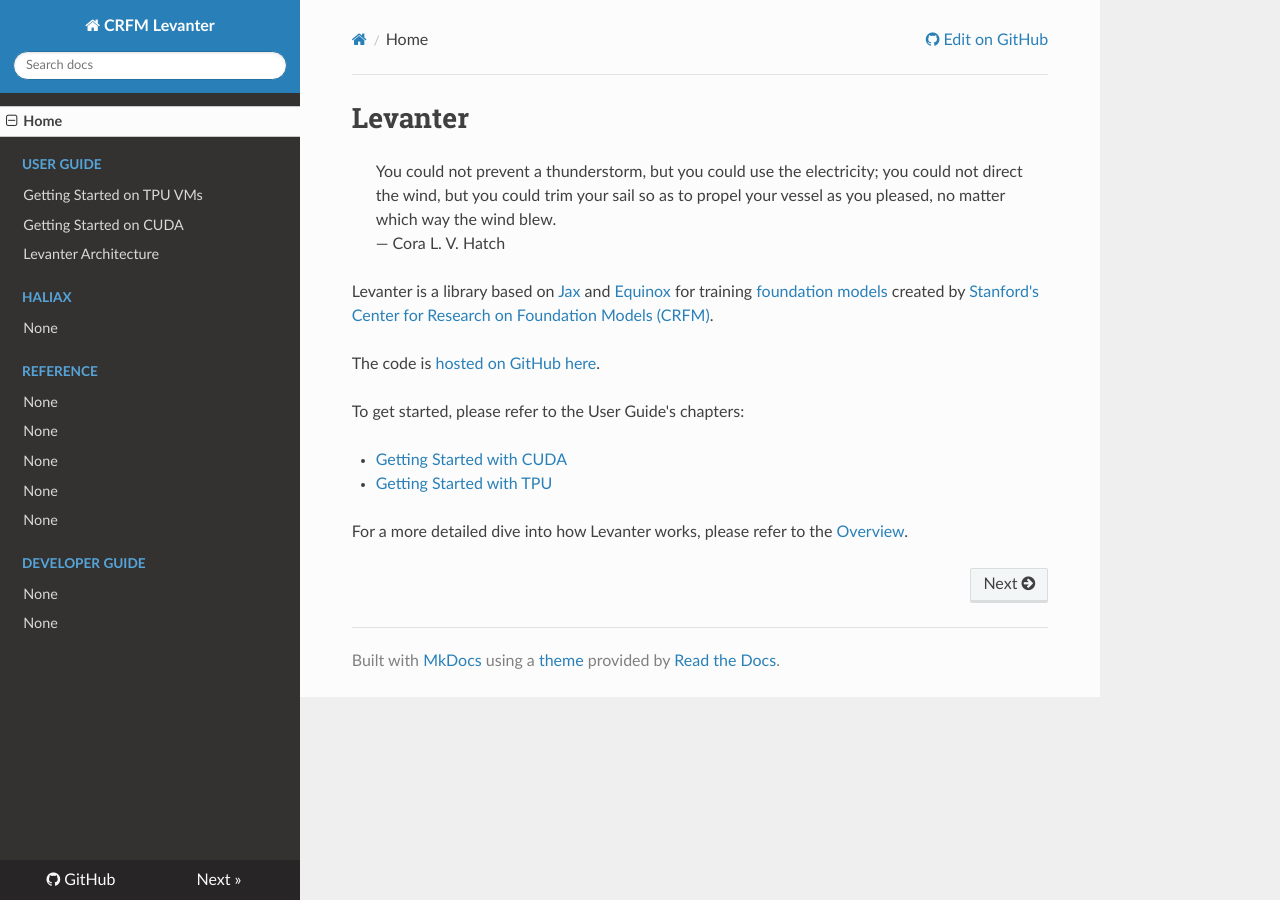
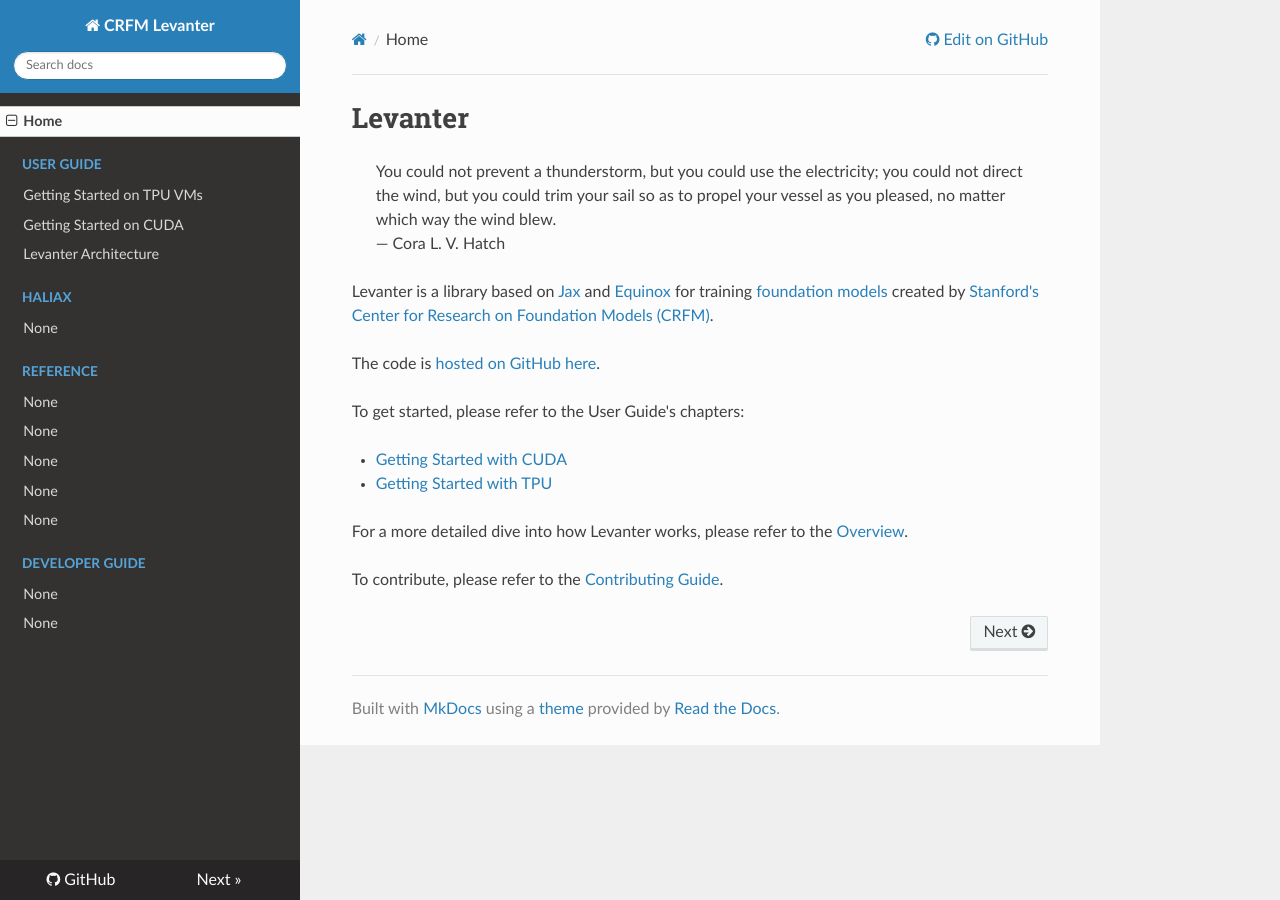
Before and after one commit to stanford-crfm/levanter, an MkDocs documentation site: the page built from docs/index.md, in a window 1280 px wide. Built offline with MkDocs 1.6.1, drawn with Linux system fonts in a browser that asks for light colours.

Commit message:
initial mkdocs

```diff
--- a/CONTRIBUTING.md
+++ b/CONTRIBUTING.md
@@ -62,7 +62,7 @@ When your changes are operational you should verify that the current tests are p
 
 Set up your environment for running the tests:
 
-    export PYTHONPATH=/path/to/levanter/src
+    export PYTHONPATH=/path/to/levanter/src:path/to/levanter/tests:$PYTHONPATH
     wandb offline
 
 You can run the tests with this command:
--- a/docs/index.md
+++ b/docs/index.md
@@ -12,3 +12,5 @@ To get started, please refer to the User Guide's chapters:
 - [Getting Started with TPU](Getting-Started-TPU-VM.md)
 
 For a more detailed dive into how Levanter works, please refer to the [Overview](Overview.md).
+
+To contribute, please refer to the [Contributing Guide](CONTRIBUTING.md).
```
